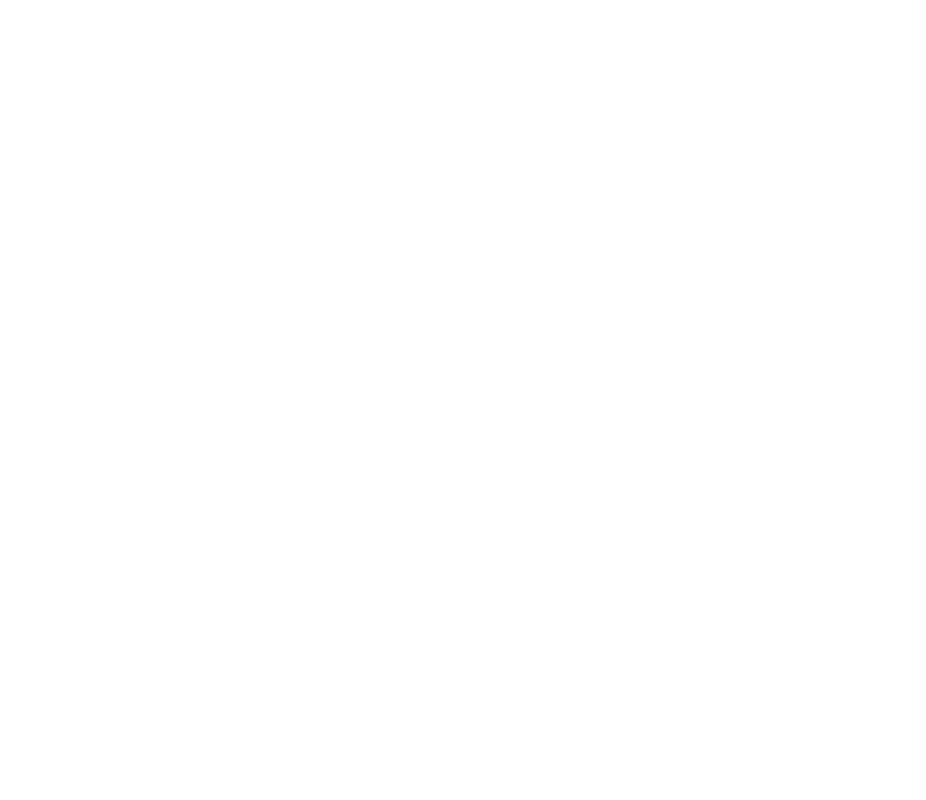
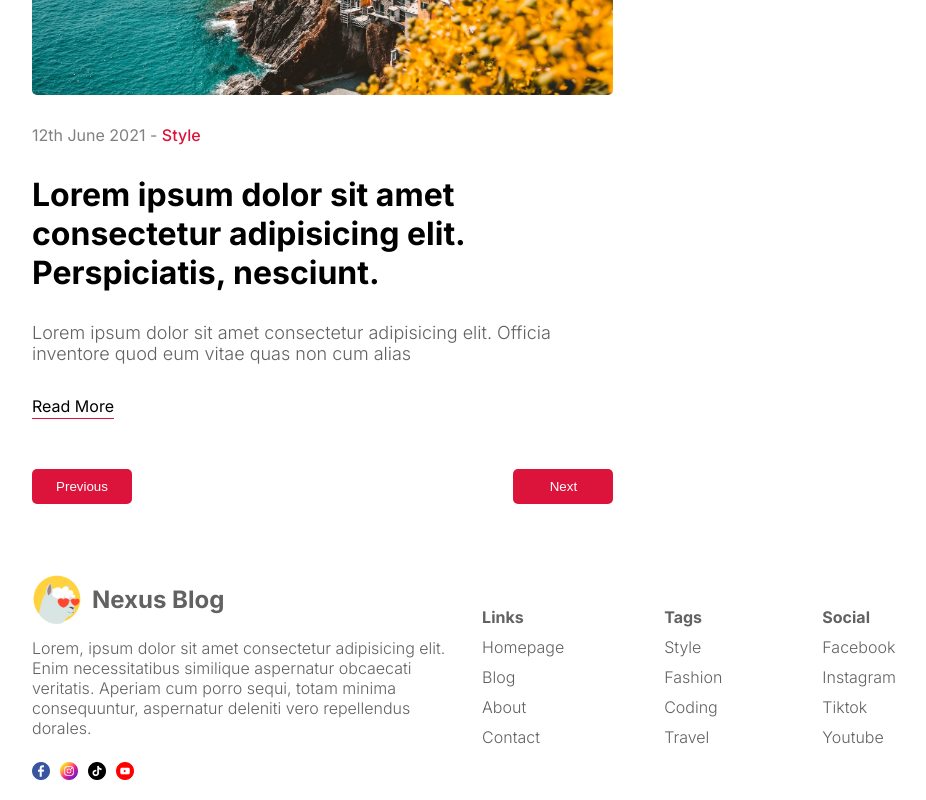
Before and after one commit to Akalanka-00/Nexus-Blog, a Next.js app: page / in a window 1280 px wide. Shown: the part 2772-3572 px from the top of the page, without its empty margins (176-1102 px from the left). Before the commit the page ends 2267 px from the top, so only its background shows below. Built offline with nearby package versions, Linux system fonts and the light colour scheme.

Commit message:
Footer | Menu | Pagination UI

```diff
--- a/src/components/card/card.module.css
+++ b/src/components/card/card.module.css
@@ -7,13 +7,17 @@
 
   .imageContainer {
     flex: 1;
-    height: 350px;
+    height: 100%;
     position: relative;
+    aspect-ratio: 16 / 9;
+    width: 100%;
 
   }
 
   .image {
     object-fit: cover;
+    border-radius: 5px;
+
   }
 
   .textContainer {
@@ -45,7 +49,10 @@
   }
 
   @media screen and (max-width: 1280px) {
+    .container {
+      flex-direction: column;
+      gap: 30px;
+    }
     .imageContainer {
-      display: none;
     }
   }
--- a/src/components/footer/Footer.tsx
+++ b/src/components/footer/Footer.tsx
@@ -1,8 +1,55 @@
-import React from 'react'
-import styles from './footer.module.css'
+import React from "react";
+import styles from "./footer.module.css";
+import Image from "next/image";
+import Link from "next/link";
+import { ImageLoader } from "@/utils/ImageLoader";
 
-export default function Footer () {
+const Footer = () => {
   return (
-    <div className={styles.container}>Footer</div>
-  )
-}
+    <div className={styles.container}>
+      <div className={styles.info}>
+        <div className={styles.logo}>
+          <Image src={ImageLoader("/images/logo.png")} alt="Nexus blog" width={50} height={50} />
+          <h1 className={styles.logoText}>Nexus Blog</h1>
+        </div>
+        <p className={styles.desc}>
+          Lorem, ipsum dolor sit amet consectetur adipisicing elit. Enim
+          necessitatibus similique aspernatur obcaecati veritatis. Aperiam cum
+          porro sequi, totam minima consequuntur, aspernatur deleniti vero
+          repellendus dorales.
+        </p>
+        <div className={styles.icons}>
+          <Image src= {ImageLoader("/icons/facebook.png")} alt="" width={18} height={18} />
+          <Image src= {ImageLoader("/icons/instagram.png")} alt="" width={18} height={18} />
+          <Image src= {ImageLoader("/icons/tiktok.png")} alt="" width={18} height={18} />
+          <Image src= {ImageLoader("/icons/youtube.png")} alt="" width={18} height={18} />
+        </div>
+      </div>
+      <div className={styles.links}>
+        <div className={styles.list}>
+          <span className={styles.listTitle}>Links</span>
+          <Link href="/">Homepage</Link>
+          <Link href="/">Blog</Link>
+          <Link href="/">About</Link>
+          <Link href="/">Contact</Link>
+        </div>
+        <div className={styles.list}>
+          <span className={styles.listTitle}>Tags</span>
+          <Link href="/">Style</Link>
+          <Link href="/">Fashion</Link>
+          <Link href="/">Coding</Link>
+          <Link href="/">Travel</Link>
+        </div>
+        <div className={styles.list}>
+          <span className={styles.listTitle}>Social</span>
+          <Link href="/">Facebook</Link>
+          <Link href="/">Instagram</Link>
+          <Link href="/">Tiktok</Link>
+          <Link href="/">Youtube</Link>
+        </div>
+      </div>
+    </div>
+  );
+};
+
+export default Footer;
--- a/src/components/footer/footer.module.css
+++ b/src/components/footer/footer.module.css
@@ -0,0 +1,75 @@
+.container {
+    margin-top: 50px;
+    padding: 20px 0px;
+    display: flex;
+    align-items: center;
+    justify-content: space-between;
+    color: var(--softTextColor);
+  }
+
+  .info {
+    flex: 1;
+    display: flex;
+    flex-direction: column;
+    gap: 14px;
+  }
+
+  .logo {
+    display: flex;
+    align-items: center;
+    gap: 10px;
+  }
+
+  .logoText {
+    font-size: 24px;
+  }
+
+  .desc {
+    font-weight: 300;
+  }
+
+  .icons {
+    margin-top: 10px;
+    display: flex;
+    gap: 10px;
+  }
+
+  .links {
+    flex: 1;
+    display: flex;
+    justify-content: flex-end;
+    gap: 100px;
+  }
+
+  .list {
+    display: flex;
+    flex-direction: column;
+    gap: 10px;
+    font-weight: 300;
+  }
+
+  .listTitle {
+    font-weight: bold;
+  }
+
+  @media screen and (max-width: 1024px) {
+    .links {
+      gap: 50px;
+    }
+  }
+  @media screen and (max-width: 768px) {
+    .container {
+      flex-direction: column;
+      gap: 50px;
+    }
+
+    .links {
+      width: 100%;
+      justify-content: space-between;
+    }
+  }
+  @media screen and (max-width: 640px) {
+    .links {
+      font-size: 14px;
+    }
+  }
--- a/src/components/menu/menu.module.css
+++ b/src/components/menu/menu.module.css
@@ -12,3 +12,9 @@
 .title{
     font-style: 28px;
 }
+
+@media screen and (max-width: 1024px) {
+    .container {
+      display: none;
+    }
+  }
--- a/src/components/menuCategories/menuCategories.module.css
+++ b/src/components/menuCategories/menuCategories.module.css
@@ -1,13 +1,17 @@
 .categoryList{
     margin-top: 35px;
-    margin-bottom: 60px;display: flex;
+    margin-bottom: 60px;
+    display: flex;
     flex-wrap: wrap;
     gap: 20px;
 }
 
 .categoryItem{
+    flex: 1;
     padding: 10px 25px;
     border-radius: 10px;
     font-size: 14px;
+    text-align: center;
+    box-sizing: border-box;
 
 }
--- a/src/components/pagination/Pagination.tsx
+++ b/src/components/pagination/Pagination.tsx
@@ -3,6 +3,9 @@
 
 export default function Pagination () {
   return (
-    <div className={styles.container}>pagination</div>
+    <div className={styles.container}>
+      <button className={styles.button}>Previous</button>
+      <button className={styles.button}>Next</button>
+    </div>
   )
 }
--- a/src/components/pagination/pagination.module.css
+++ b/src/components/pagination/pagination.module.css
@@ -0,0 +1,14 @@
+.container{
+    display: flex;
+    justify-content: space-between;
+}
+
+.button{
+    width: 100px;
+    border: none;
+    padding: 10px;
+    background-color: crimson;
+    color: white;
+    cursor: pointer;
+    border-radius: 5px;
+}
```
Also changed, not shown: public/images/logo.png (added).
